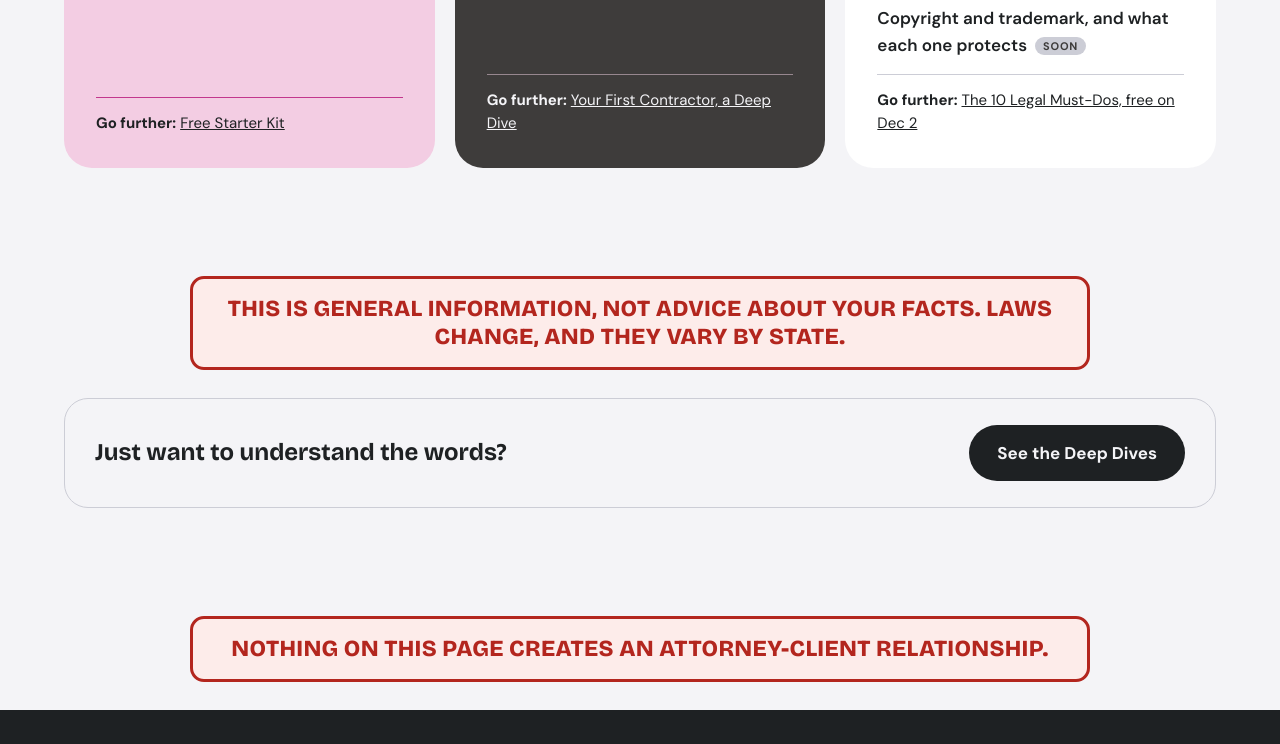
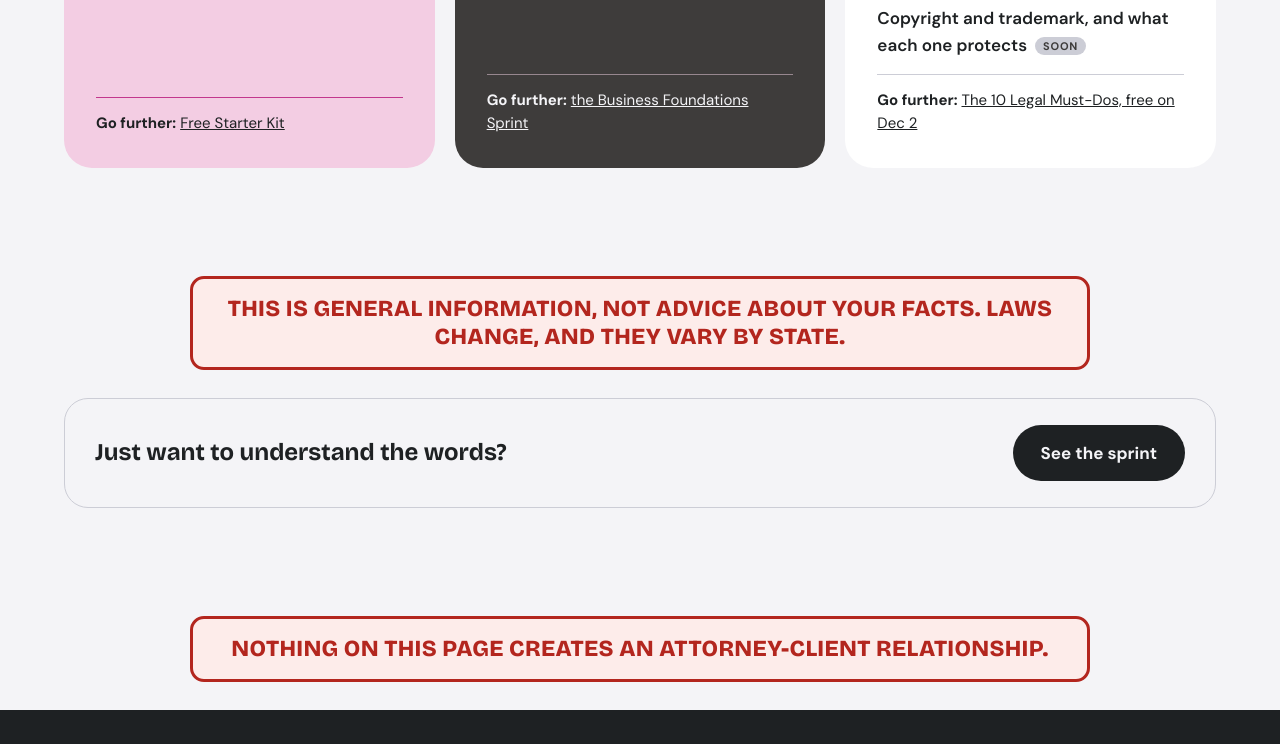
Before and after one commit to darkkeyco/theplainmeaning-launch, a plain HTML site: page start-here.html in a window 1280 px wide. Shown: the part 1428-2172 px from the top of the page. Drawn offline with Linux system fonts and the light colour scheme.

Commit message:
Launch day: effective dates Nov 15, 2026; Start Here links point to the sprint (Tara's go 2026-11-15)
Co-Authored-By: Claude Opus 5.5 <noreply@anthropic.com>

```diff
--- a/start-here.html
+++ b/start-here.html
@@ -34,12 +34,12 @@
 <div class="door door--hl"><img class="door__img" src="assets/img/pm-02-clause.jpg" alt="A hand holding a pen over a printed agreement with one line highlighted in pink" width="800" height="600" loading="lazy"><div class="display">I'm about to sign something</div><div class="door__links"><span class="soon">“Net 30” and what happens on day 31<em class="soon-tag">Soon</em></span><span class="soon">Auto-renewal: the clause that keeps billing<em class="soon-tag">Soon</em></span><span class="soon">Limitation of liability, in plain English<em class="soon-tag">Soon</em></span></div>
 <div class="door__foot"><b>Go further:</b> <a href="starter-kit.html">Free Starter Kit</a></div></div>
 <div class="door door--dark"><img class="door__img" src="assets/img/pm-03-handoff.jpg" alt="Two people at a kitchen island, one sliding a printed page across to the other" width="800" height="600" loading="lazy"><div class="display">I'm bringing on my first contractor</div><span class="pill pill--white">Varies by state</span><div class="door__links"><span class="soon">Employee or contractor? What the label changes<em class="soon-tag">Soon</em></span><span class="soon">What to put in writing before day one<em class="soon-tag">Soon</em></span></div>
-<div class="door__foot"><b>Go further:</b> <a href="deep-dives/">Your First Contractor, a Deep Dive</a></div></div>
+<div class="door__foot"><b>Go further:</b> <a href="2027sprint/">the Business Foundations Sprint</a></div></div>
 <div class="door door--white"><img class="door__img" src="assets/img/pm-04-desk.jpg" alt="A desk below an arched window with a view of Lowcountry marsh and live oaks" width="800" height="600" loading="lazy"><div class="display">I'm starting (or just started) a business</div><span class="pill pill--white">Varies by state</span><div class="door__links"><span class="soon">What “good standing” means for your LLC<em class="soon-tag">Soon</em></span><span class="soon">What an operating agreement is for<em class="soon-tag">Soon</em></span><span class="soon">Why separate business money matters<em class="soon-tag">Soon</em></span><span class="soon">Copyright and trademark, and what each one protects<em class="soon-tag">Soon</em></span></div>
 <div class="door__foot"><b>Go further:</b> <a href="https://callingtoclarity.com/webinars/legal-must-dos/">The 10 Legal Must-Dos, free on Dec 2</a></div></div>
 </section>
 <div class="wrap"><p class="pm-warn" role="note">This is general information, not advice about your facts. Laws change, and they vary by state.</p></div>
-<section class="wrap" style="padding-bottom:80px"><div class="cta-strip"><div class="display">Just want to understand the words?</div><a class="btn btn--dark" href="deep-dives/">See the Deep Dives</a></div></section>
+<section class="wrap" style="padding-bottom:80px"><div class="cta-strip"><div class="display">Just want to understand the words?</div><a class="btn btn--dark" href="2027sprint/">See the sprint</a></div></section>
 
 <div class="wrap"><p class="pm-warn" role="note">Nothing on this page creates an attorney-client relationship.</p></div>
 </main>
```
Also changed, not shown: privacy.html (+1 -1 lines), terms.html (+1 -1 lines).
